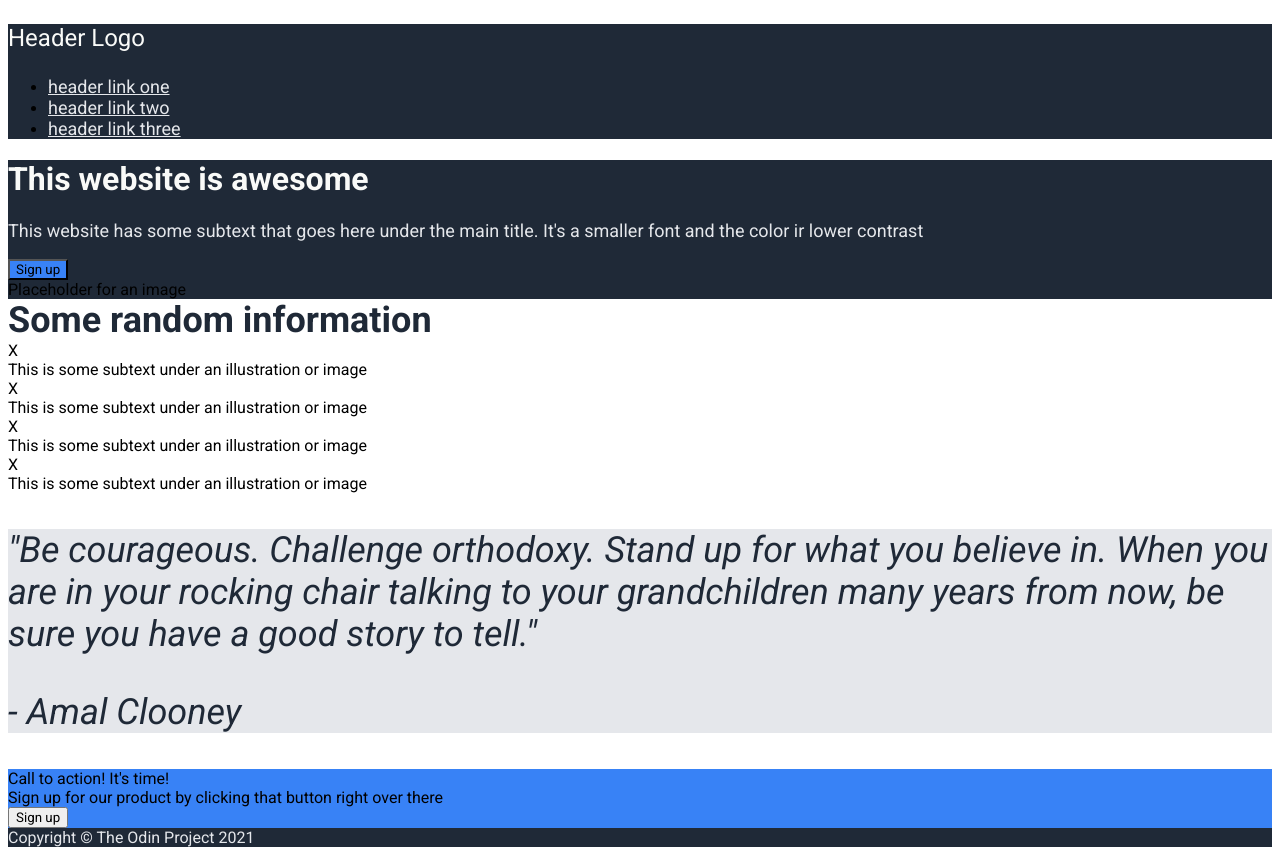
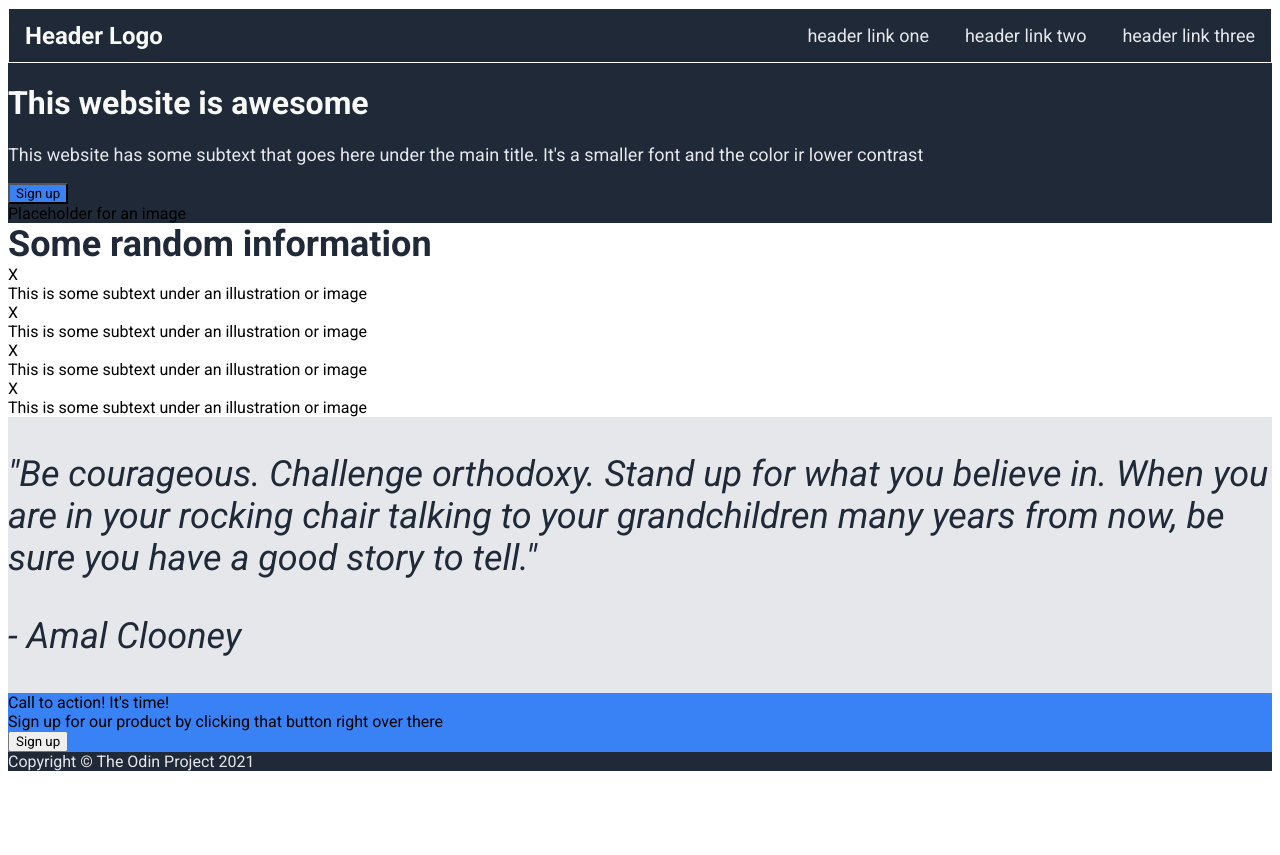
Before and after one commit to xennia87/odin-website-project, a plain HTML site: page index.html in a window 1280 px wide. After the commit the page ends 800 px from the top, so only its background shows below. Drawn offline with Linux system fonts and the light colour scheme.

Commit message:
Header done

```diff
--- a/index.html
+++ b/index.html
@@ -12,12 +12,14 @@
 </head>
 <body>
     <div class="header">
-        <p class="header-logo">Header Logo</p>
-        <ul>
-            <li><a class="header-link" href="#">header link one</a></li>
-            <li><a class="header-link"href="#">header link two</a></li>
-            <li><a class="header-link" href="#">header link three</a></li>
-        </ul>
+        <div class="header-logo">Header Logo</div>
+        <div class="header-links-section">
+            <ul>
+                <li><a class="header-link" href="#">header link one</a></li>
+                <li><a class="header-link" href="#">header link two</a></li>
+                <li><a class="header-link" href="#">header link three</a></li>
+            </ul>
+        </div>
     </div>
     <div class="hero">
         <div class="hero-left">
--- a/styles.css
+++ b/styles.css
@@ -1,5 +1,10 @@
 * {
  font-family: 'Roboto', sans-serif;
+}
+
+body {
+    display: flex;
+    flex-direction: column;
 }
 
 .hero, .footer, .header {
@@ -9,20 +14,6 @@
 h1 {
     font-weight: bolder;
     color: #F9FAF8;
-}
-
-.hero-secondary-text, .header-link {
-    font-size: 18px;
-    color: #E5E7EB;
-}
-
-.header-logo {
-    font-size: 24px;
-    color: #F9FAF8;
-}
-
-.hero-button {
-    background-color: #3882f6;
 }
 
 .banner {
@@ -45,3 +36,52 @@ h1 {
 .footer {
     color: #E5E7EB;
 }
+
+/* #region Header style */
+
+.header {
+    display: flex;
+    justify-content: space-between;
+    border: 1px solid white;
+    align-items: center;
+}
+
+ul {
+    list-style: none;
+}
+
+li {
+    display: inline-block;
+}
+
+a {
+    text-decoration: none;
+}
+
+.header-logo {
+    font-size: 24px;
+    font-weight: bold;
+    color: #F9FAF8;
+    padding-left: 16px;
+}
+
+.header-links-section {
+    text-decoration: none;
+}
+
+.header-link {
+    padding: 0px 16px;
+}
+
+/* #endregion Header Style */
+
+/* #region Hero styles */
+
+.hero-secondary-text, .header-link {
+    font-size: 18px;
+    color: #E5E7EB;
+}
+
+.hero-button {
+    background-color: #3882f6;
+}
```
